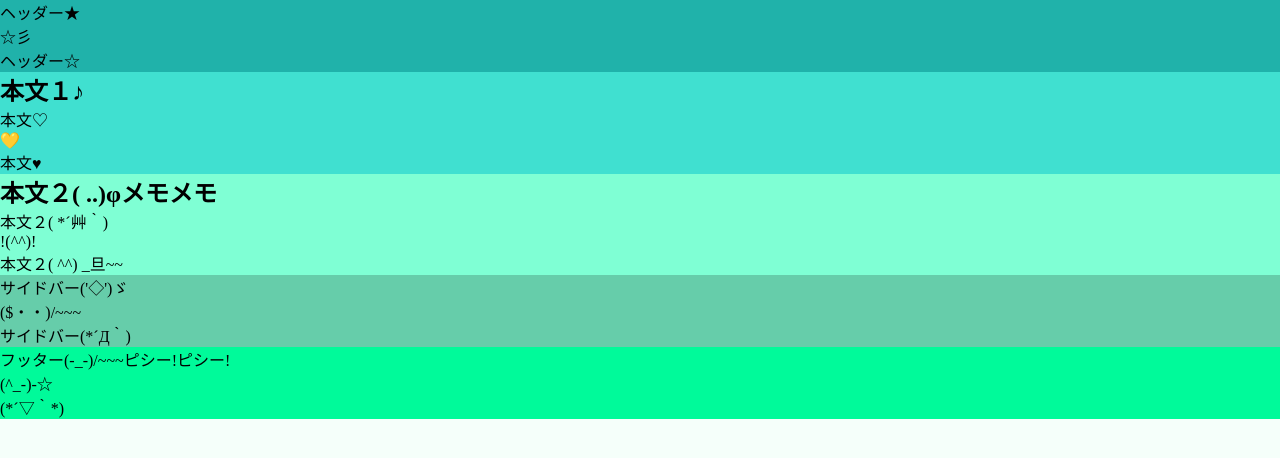
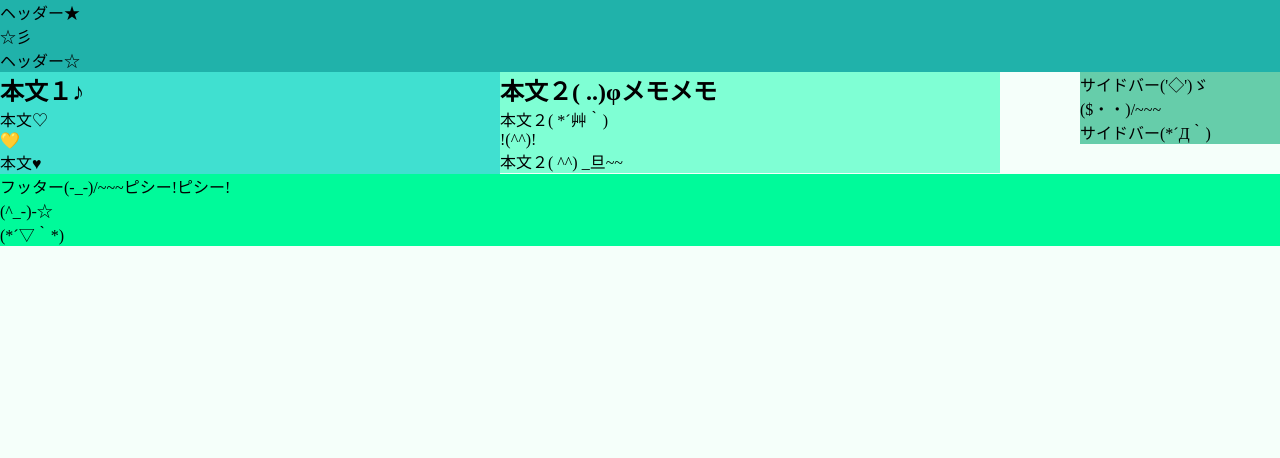
Before and after one commit to akatukikuonn/web1-7, a plain HTML site: page index.html in a window 1280 px wide. Drawn offline with Linux system fonts and the light colour scheme.

Commit message:
Update default.css

```diff
--- a/css/default.css
+++ b/css/default.css
@@ -15,16 +15,23 @@ background-color:LightSeaGreen;
 
 #main1{
 background-color:Turquoise;
+  width: 500px;
+  float: left;
 }
 
 #main2{
 background-color:Aquamarine;
+  width: 500px;
+  float: left;
 }
 
 aside{
 background-color:MediumAquamarine;
+  width: 200px;
+  float: right;
 }
 
 footer{
 background-color:MediumSpringGreen;
+  clear: both;
 }
```
